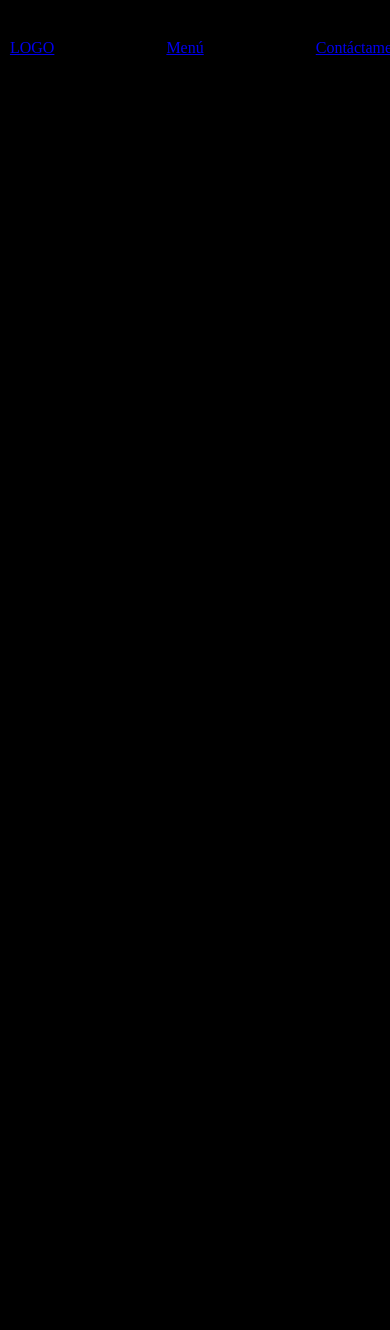
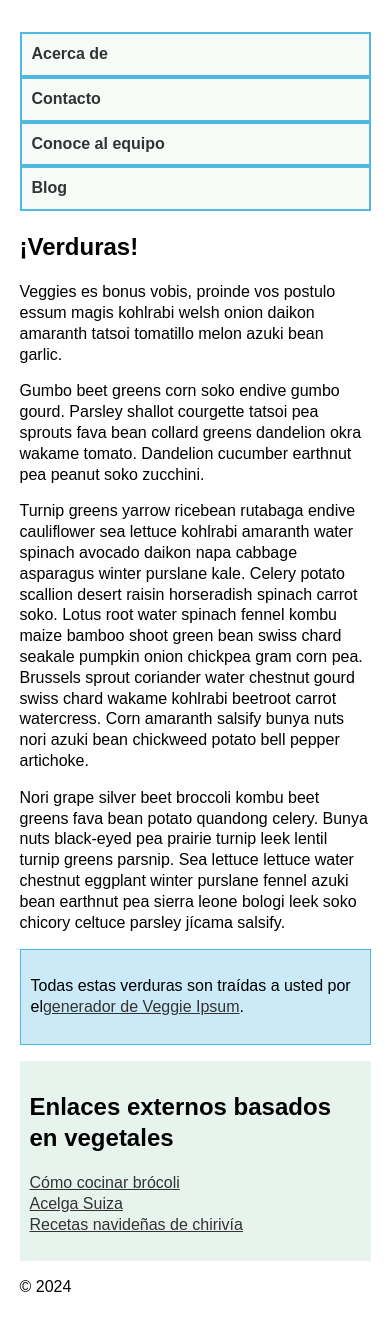
Before and after one commit to blancojohn/Portafolio-web, a React (Vite) app: page / in a window 390 px wide. Before the commit the page ends 1296 px from the top, so only its background shows below. Built offline with nearby package versions, Linux system fonts and the light colour scheme.

Commit message:
Ejemplo de MDN Doc para entender responsive web desing

```diff
--- a/index.html
+++ b/index.html
@@ -4,6 +4,7 @@
     <meta charset="UTF-8" />
     <link rel="icon" href="images/favicon-ceo.png" type="img/png"/>
     <meta name="viewport" content="width=device-width, initial-scale=1.0" />
+    <meta name="viewport" content="width=device-width,initial-scale=1" /> <!-- Agregé para Ejemplo visto de MDN -->
     <title>John Blanco - Portafolio</title>
   </head>
   <body>
--- a/src/App.jsx
+++ b/src/App.jsx
@@ -1,15 +1,18 @@
-import Header from "./components/Header";
-/* import Aside from "./components/Aside";
+/* import Header from "./components/Header";
+import Aside from "./components/Aside";
 import Projects from "./components/Projects";
-import Contact from "./components/Contact";
- */
+import Contact from "./components/Contact"; */
+
+import Prueba from "./components/Prueba";
+
 const App = () => {
   return (
     <>
-      <Header />
-      {/* <Aside />
+      {/* <Header />
+      <Aside />
       <Projects />
       <Contact /> */}
+      <Prueba />
     </>
   )
 
--- a/src/components/Header.jsx
+++ b/src/components/Header.jsx
@@ -5,8 +5,27 @@ const Header = () => {
 
             <header className="Header-header">
                 <div className="Header-div">
-                    <a href="/">LOGO</a>
-                    <a href="/">Menú</a>
+                    <h1>
+                        <a href="/" className="">
+                            <img
+                                src="/"
+                                width={40}
+                                height={40}
+                                alt="Logo"
+                            />
+                        </a>
+                    </h1>
+                    <div className="">
+                        <button
+                            className=""
+                            onClick={null}
+                        >
+                            <spa>
+                                Menú
+                            </spa>
+                        </button>
+                        Navbar
+                    </div>
                     <a href="/">Contáctame</a>
                 </div>
             </header>
--- /dev/null
+++ b/src/components/Prueba.jsx
@@ -0,0 +1,89 @@
+const Prueba = () => {
+    return (
+        <>
+            <div className="wrapper">
+                <header>
+                    <nav>
+                        <ul>
+                            <li><a href="">Acerca de</a></li>
+                            <li><a href="">Contacto</a></li>
+                            <li><a href="">Conoce al equipo</a></li>
+                            <li><a href="">Blog</a></li>
+                        </ul>
+                    </nav>
+                </header>
+                <main>
+                    <article>
+                        <div className="content">
+                            <h1>¡Verduras!</h1>
+                            <p>
+                                Veggies es bonus vobis, proinde vos postulo essum magis kohlrabi welsh
+                                onion daikon amaranth tatsoi tomatillo melon azuki bean garlic.
+                            </p>
+
+                            <p>
+                                Gumbo beet greens corn soko endive gumbo gourd. Parsley shallot
+                                courgette tatsoi pea sprouts fava bean collard greens dandelion okra
+                                wakame tomato. Dandelion cucumber earthnut pea peanut soko zucchini.
+                            </p>
+
+                            <p>
+                                Turnip greens yarrow ricebean rutabaga endive cauliflower sea lettuce
+                                kohlrabi amaranth water spinach avocado daikon napa cabbage asparagus
+                                winter purslane kale. Celery potato scallion desert raisin horseradish
+                                spinach carrot soko. Lotus root water spinach fennel kombu maize
+                                bamboo shoot green bean swiss chard seakale pumpkin onion chickpea
+                                gram corn pea. Brussels sprout coriander water chestnut gourd swiss
+                                chard wakame kohlrabi beetroot carrot watercress. Corn amaranth
+                                salsify bunya nuts nori azuki bean chickweed potato bell pepper
+                                artichoke.
+                            </p>
+
+                            <p>
+                                Nori grape silver beet broccoli kombu beet greens fava bean potato
+                                quandong celery. Bunya nuts black-eyed pea prairie turnip leek lentil
+                                turnip greens parsnip. Sea lettuce lettuce water chestnut eggplant
+                                winter purslane fennel azuki bean earthnut pea sierra leone bologi
+                                leek soko chicory celtuce parsley jícama salsify.
+                            </p>
+                        </div>
+                        <aside className="related">
+                            <p>
+                                Todas estas verduras son traídas a usted por el
+                                <a href="https://veggieipsum.com/">generador de Veggie Ipsum</a>.
+                            </p>
+                        </aside>
+                    </article>
+                    <aside className="sidebar">
+                        <h2>Enlaces externos basados en vegetales</h2>
+                        <ul>
+                            <li>
+                                <a
+                                    href="https://www.thekitchn.com/how-to-cook-broccoli-5-ways-167323">
+                                    Cómo cocinar brócoli
+                                </a>
+                            </li>
+                            <li>
+                                <a href="https://www.bbcgoodfood.com/glossary/swiss-chard">
+                                    Acelga Suiza
+                                </a>
+                            </li>
+                            <li>
+                                <a
+                                    href="https://www.bbcgoodfood.com/recipes/collection/christmas-parsnip">
+                                    Recetas navideñas de chirivía
+                                </a>
+                            </li>
+                        </ul>
+                    </aside>
+                </main>
+
+                <footer>
+                    <p>&copy; 2024</p>
+                </footer>
+            </div>
+        </>
+    )
+}
+
+export default Prueba;
--- a/src/index.css
+++ b/src/index.css
@@ -1,5 +1,6 @@
+/*
 body {
-  background: #000;
+   background: #000;
 }
 
 #root {
@@ -7,7 +8,7 @@ body {
   grid-template-columns: repeat(4, 1fr);
   grid-template-rows: 80px repeat(3, 400px);
   min-height: 100vh;
-  grid-template-areas: /* Disposición para filas y columnas de acuerdo a los nombres creados de las clases  */
+  grid-template-areas: Disposición para filas y columnas de acuerdo a los nombres creados de las clases
     "header header header header"
     "aside aside aside aside"
     "projects projects projects projects"
@@ -31,7 +32,7 @@ body {
   justify-content: space-between;
   align-items: center;
 }
-/*
+
 .Header-bg-ga-center-oul-br-p {
   background: #62484866;
   grid-area: 1/2/2/4;
@@ -113,9 +114,97 @@ h1, h3, h4, small {
   font-family: sans-serif;
 }
 
- */
+
 
  .contact {
     grid-area: contact;
     outline: dashed 2px black;
 }
+*/
+
+* {
+  box-sizing: border-box;
+}
+
+body {
+  width: 90%;
+  margin: 2em auto;
+  font:
+    1em/1.3 Arial,
+    Helvetica,
+    sans-serif;
+}
+
+a:link,
+a:visited {
+  color: #333;
+}
+
+nav ul,
+aside ul {
+  list-style: none;
+  padding: 0;
+}
+
+nav a:link,
+nav a:visited {
+  background-color: rgb(207 232 220 / 20%);
+  border: 2px solid rgb(79 185 227);
+  text-decoration: none;
+  display: block;
+  padding: 10px;
+  color: #333;
+  font-weight: bold;
+}
+
+nav a:hover {
+  background-color: rgb(207 232 220 / 70%);
+}
+
+.related {
+  background-color: rgb(79 185 227 / 30%);
+  border: 1px solid rgb(79 185 227);
+  padding: 10px;
+}
+
+.sidebar {
+  background-color: rgb(207 232 220 / 50%);
+  padding: 10px;
+}
+
+article {
+  margin-bottom: 1em;
+}
+
+@media screen and (min-width: 40em) {
+  article {
+    display: grid;
+    grid-template-columns: 3fr 1fr;
+    column-gap: 20px;
+  }
+
+  nav ul {
+    display: flex;
+  }
+
+  nav li {
+    flex: 1;
+  }
+}
+
+@media screen and (min-width: 70em) {
+  main {
+    display: grid;
+    grid-template-columns: 3fr 1fr;
+    column-gap: 20px;
+  }
+
+  article {
+    margin-bottom: 0;
+  }
+
+  footer {
+    border-top: 1px solid #ccc;
+    margin-top: 2em;
+  }
+}
```
